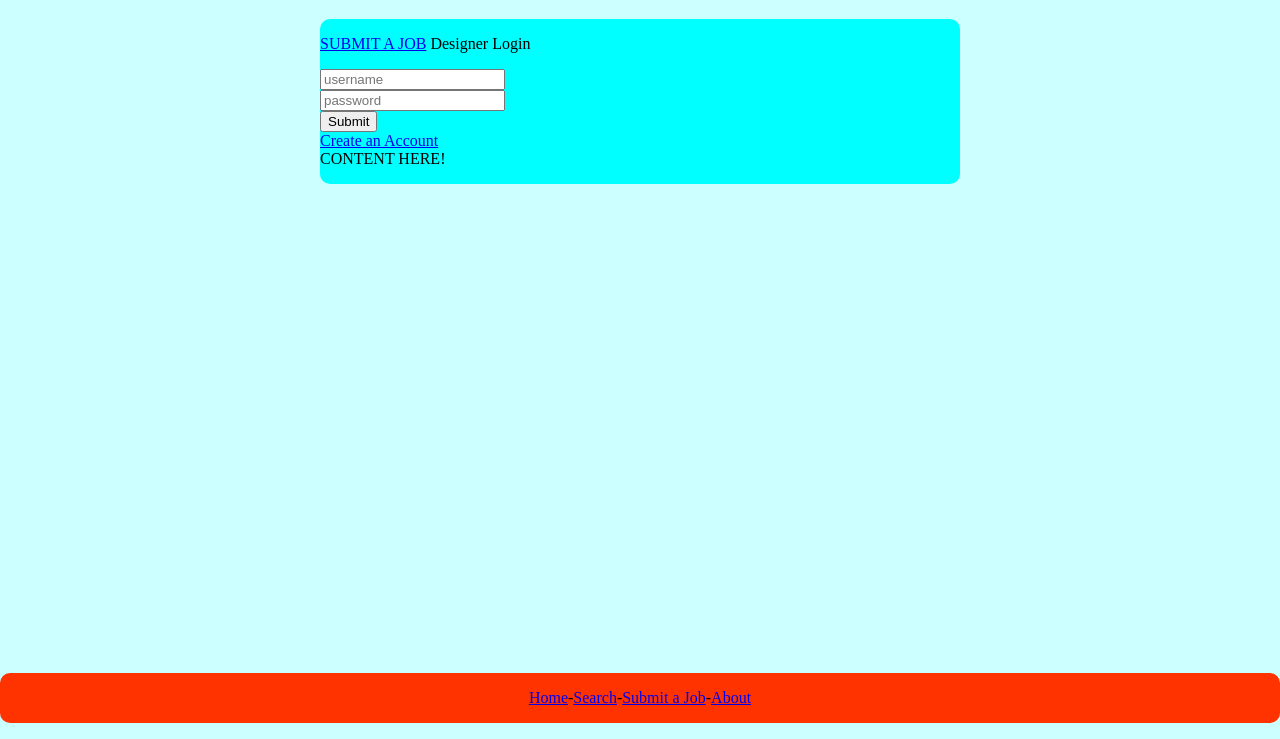
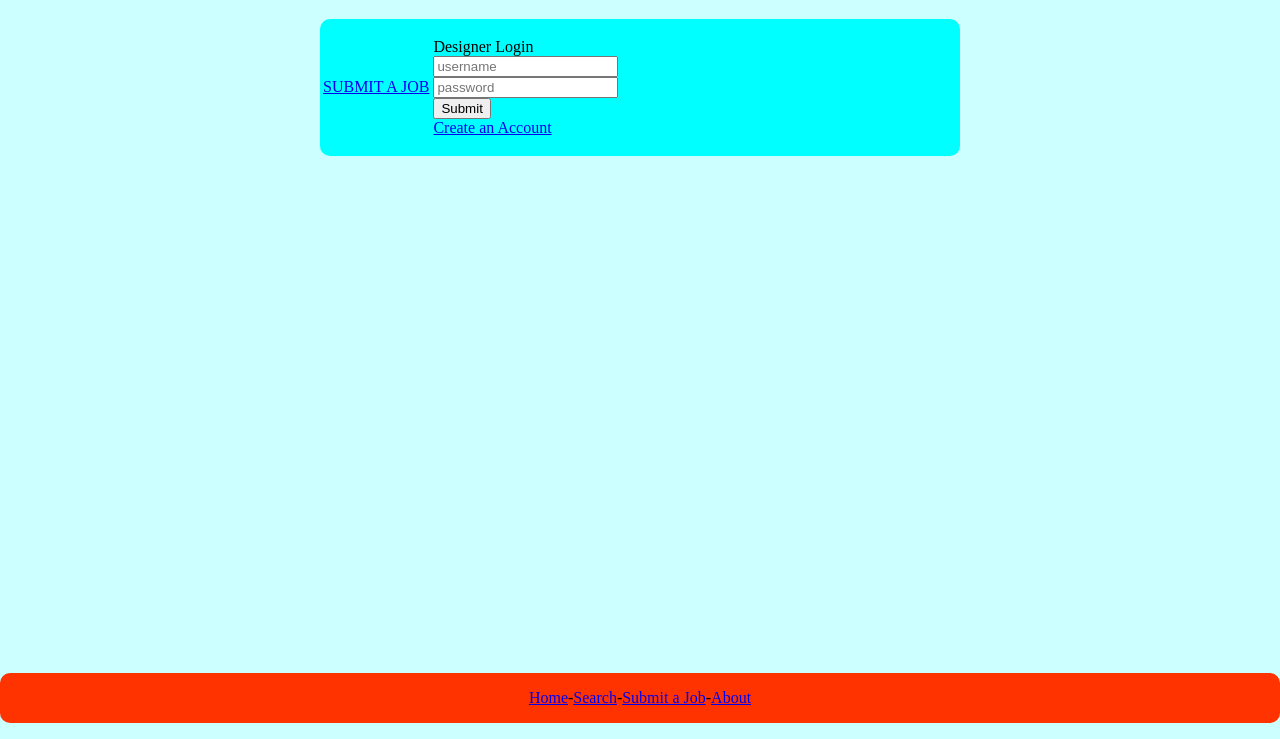
Before and after one commit to BenCalvert/indianad, a plain HTML site: page index.html in a window 1280 px wide. Shown: the part 61-800 px from the top of the page. Drawn offline with Linux system fonts and the light colour scheme.

Commit message:
Table
one row

```diff
--- a/index.html
+++ b/index.html
@@ -19,11 +19,12 @@
 <div id="content">
 <p>
 <!-- SPLIT PAGE CLIENT -->
+<table>
+<tr>
+<td><a href="job.html">SUBMIT A JOB</a></td>
 
-<a href="job.html">SUBMIT A JOB</a>
-
-<!--SPLIT PAGE DESIGNER -->
-
+<!--SPLIT PAGEDESIGNER -->
+<td>
 Designer Login
 
 <!--Login Form -->
@@ -32,7 +33,8 @@ Designer Login
 <input type="password" name="password" placeholder="password"/><br />
 <input type="submit" /><br />
 </form>
-<a href="new.php">Create an Account</a><br />CONTENT HERE!
+<a href="new.php">Create an Account</a><br /></td>
+</table>
 </p>
 </div>
 
```
